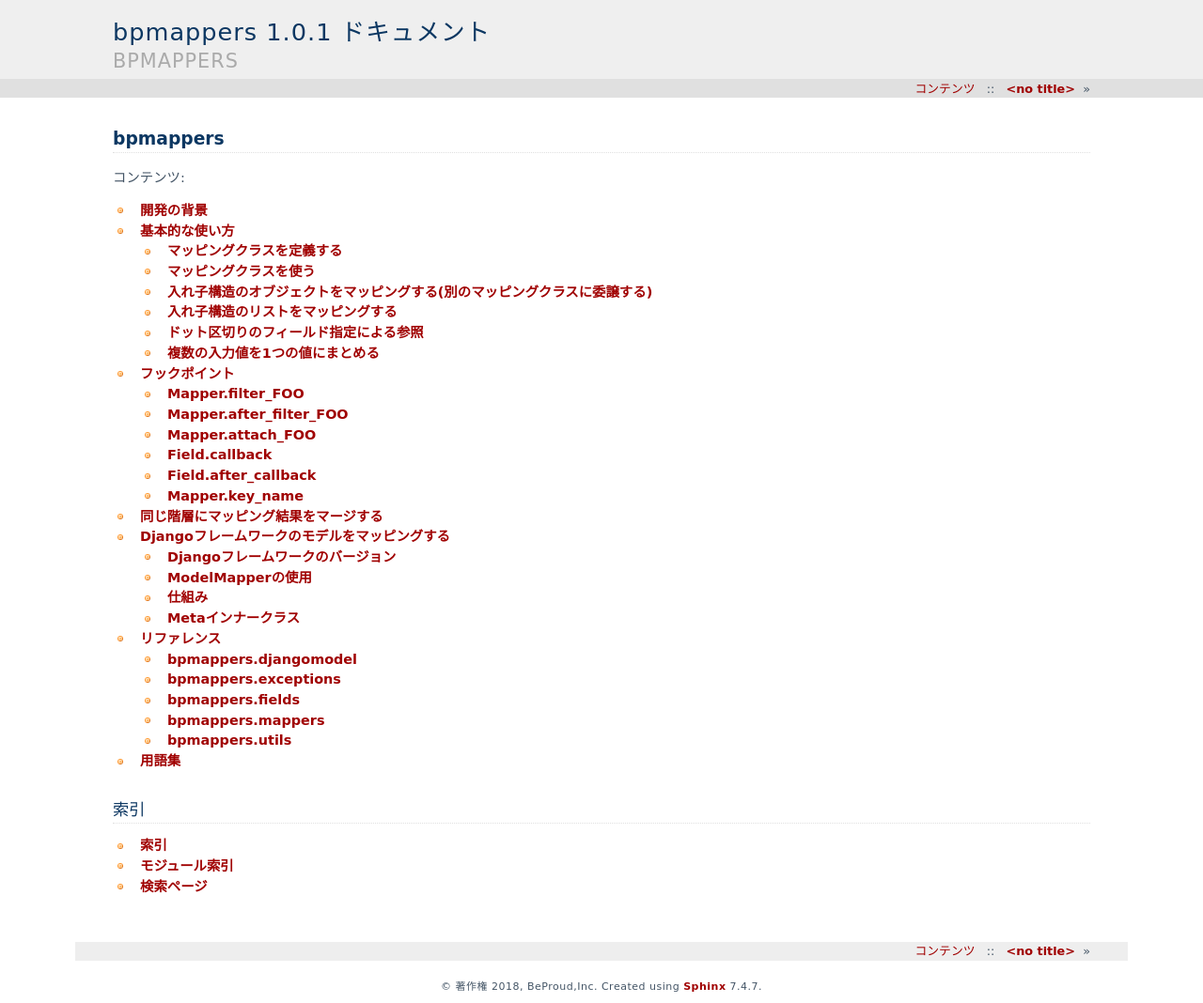
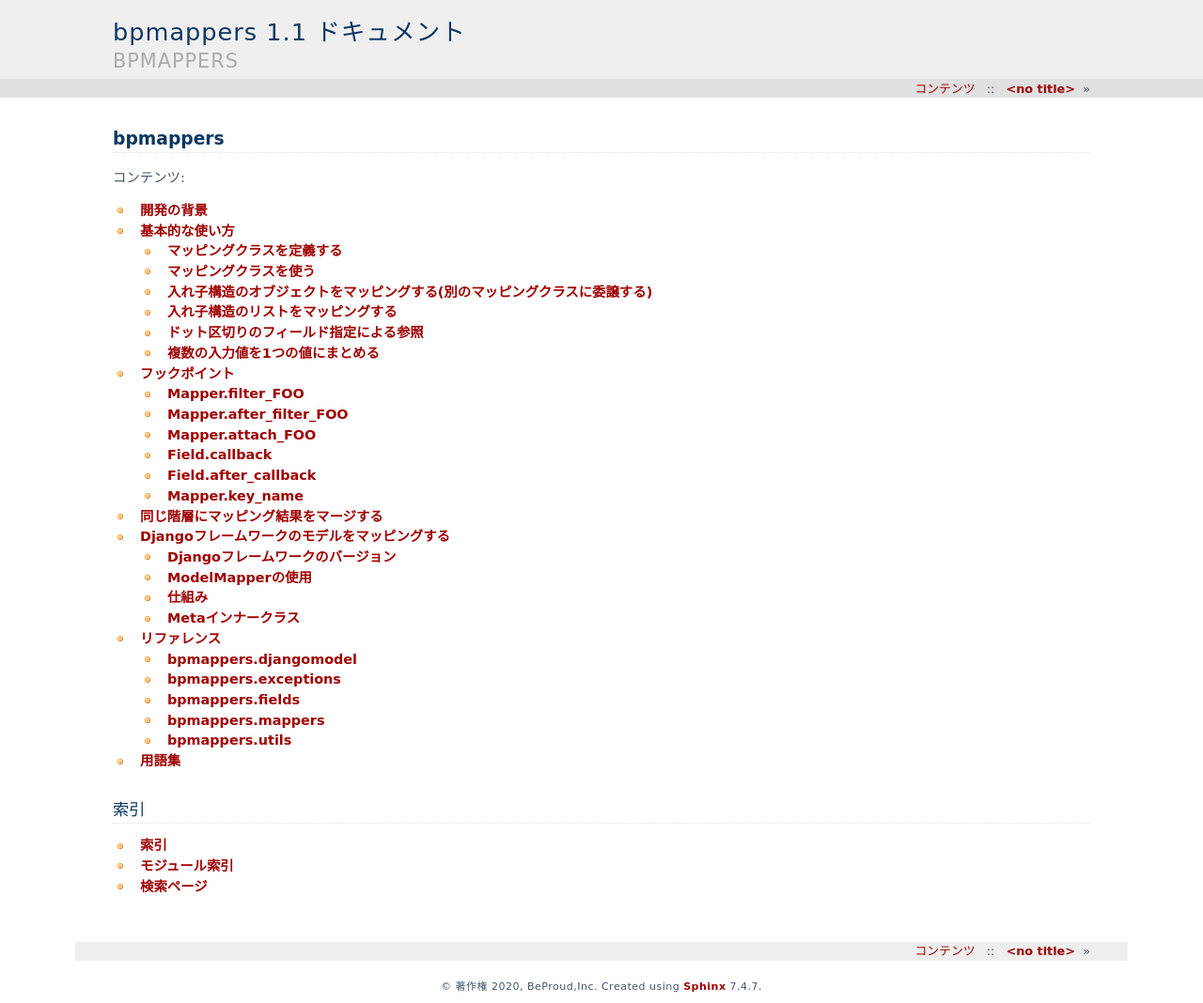
Before and after one commit to beproud/bpmappers, a Sphinx documentation site: the page built from docs/ja/source/index.rst, in a window 1280 px wide. Shown: the whole page at 94% size. Built offline with Sphinx 7.4.7, drawn with Linux system fonts in a browser that asks for light colours.

Commit message:
update version

```diff
--- a/bpmappers/__init__.py
+++ b/bpmappers/__init__.py
@@ -13,4 +13,4 @@ __all__ = [
     'DataError', 'InvalidDelegateException',
 ]
 
-VERSION = (1, 0, 1, None)
+VERSION = (1, 1, 0, None)
--- a/docs/ja/source/conf.py
+++ b/docs/ja/source/conf.py
@@ -49,7 +49,7 @@ master_doc = 'index'
 
 # General information about the project.
 project = 'bpmappers'
-copyright = '2018, BeProud,Inc'
+copyright = '2020, BeProud,Inc'
 author = 'BeProud,Inc'
 
 # The version info for the project you're documenting, acts as replacement for
@@ -57,9 +57,9 @@ author = 'BeProud,Inc'
 # built documents.
 #
 # The short X.Y version.
-version = '1.0.1'
+version = '1.1'
 # The full version, including alpha/beta/rc tags.
-release = '1.0.1'
+release = '1.1'
 
 # The language for content autogenerated by Sphinx. Refer to documentation
 # for a list of supported languages.
```
